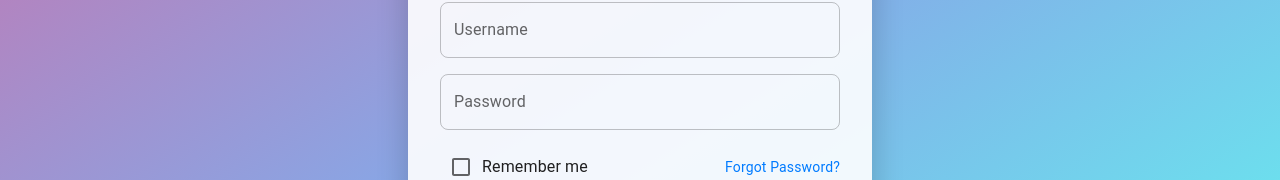
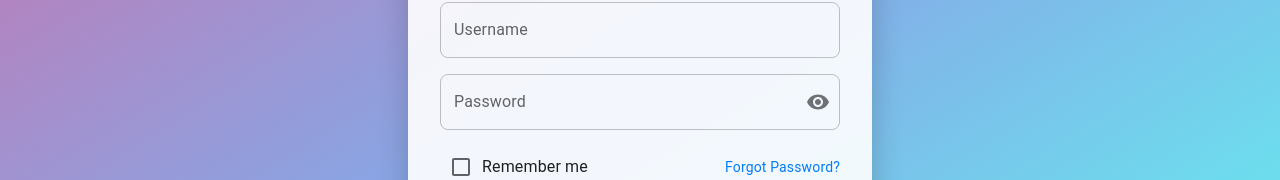
Before and after one commit to Shammi21/transaction_aap, a React (Create React App) app in the folder frontend/: page / in a window 1280 px wide. Shown: the part 340-520 px from the top of the page. Built offline with nearby package versions, Linux system fonts and the light colour scheme.

Commit message:
show password

```diff
--- a/frontend/src/components/LoginPage.js
+++ b/frontend/src/components/LoginPage.js
@@ -1,22 +1,24 @@
-import React, { useEffect, useState } from "react";
-import { TextField, Button, Box, Typography, Checkbox, FormControlLabel, Paper, Grid, CircularProgress, Alert } from "@mui/material";
+import React, { useState, useEffect } from "react";
+import { TextField, Button, Box, Typography, Checkbox, FormControlLabel, Paper, Grid, CircularProgress, Alert, IconButton, InputAdornment, Input } from "@mui/material";
 import { useNavigate } from "react-router-dom";
 import Snackbar from '@mui/material/Snackbar';
 import axios from "axios";
+import { Visibility, VisibilityOff } from '@mui/icons-material'; // Importing icons for showing/hiding password
 
 const LoginPage = () => {
   const [username, setUsername] = useState("");
   const [password, setPassword] = useState("");
+  const [showPassword, setShowPassword] = useState(false); // State to control password visibility
   const [loading, setLoading] = useState(false);
   const [open, setOpen] = useState(false);
   const [validationError, setValidationError] = useState({
     username: false,
     password: false
-  })
+  });
   const [snakBar, setSnakBar] = useState({
     text: '',
     status: ''
-  })
+  });
 
   const handleClick = () => {
     setOpen(true);
@@ -32,18 +34,17 @@ const LoginPage = () => {
     e.preventDefault();
     // Basic validation
     if (!username && !password) {
-      setValidationError(() => ({ password: true, username: true }))
+      setValidationError(() => ({ password: true, username: true }));
       return;
     }
     if (!username) {
-      setValidationError((prev) => ({ ...prev, username: true }))
+      setValidationError((prev) => ({ ...prev, username: true }));
       return;
     }
     if (!password) {
-      setValidationError((prev) => ({ ...prev, password: true }))
+      setValidationError((prev) => ({ ...prev, password: true }));
       return;
     }
-
 
     setLoading(true);
     try {
@@ -54,26 +55,25 @@ const LoginPage = () => {
       if (response?.data) {
         navigate("/dashboard");
       } else {
-        setSnakBar({ text: 'Invalid username or password', status: 'error' })
+        setSnakBar({ text: 'Invalid username or password', status: 'error' });
       }
-      setSnakBar({ text: 'Login successfully', status: 'success' })
+      setSnakBar({ text: 'Login successfully', status: 'success' });
       setLoading(false);
       return response.data;
     } catch (error) {
-      handleClick()
+      handleClick();
       console.error("Login failed:", error.response?.data || error.message);
       setLoading(false);
-      setSnakBar({ text: 'Login failed', status: 'error' })
+      setSnakBar({ text: 'Login failed', status: 'error' });
     }
-
   };
 
   useEffect(() => {
     setValidationError({
       username: false,
       password: false
-    })
-  }, [username, password])
+    });
+  }, [username, password]);
 
   return (
     <Box
@@ -169,13 +169,25 @@ const LoginPage = () => {
                   variant="outlined"
                   label="Password"
                   error={validationError.password}
-                  type="password"
+                  type={showPassword ? "text" : "password"} // Show password or hide based on state
                   value={password}
                   onChange={(e) => setPassword(e.target.value)}
                   sx={{
                     "& .MuiOutlinedInput-root": {
                       borderRadius: "8px",
                     },
+                  }}
+                  InputProps={{
+                    endAdornment: (
+                      <InputAdornment position="end">
+                        <IconButton
+                          edge="end"
+                          onClick={() => setShowPassword(!showPassword)}
+                        >
+                          {showPassword ? <VisibilityOff /> : <Visibility />}
+                        </IconButton>
+                      </InputAdornment>
+                    ),
                   }}
                 />
               </Grid>
```
